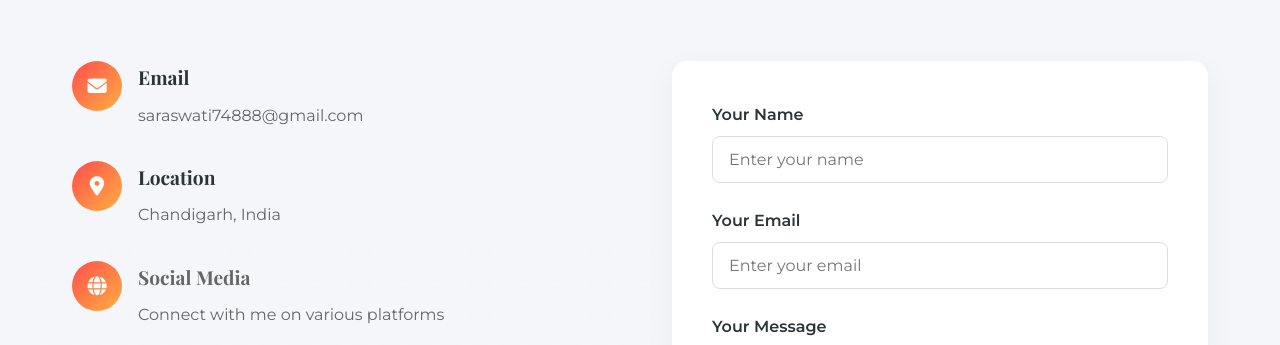
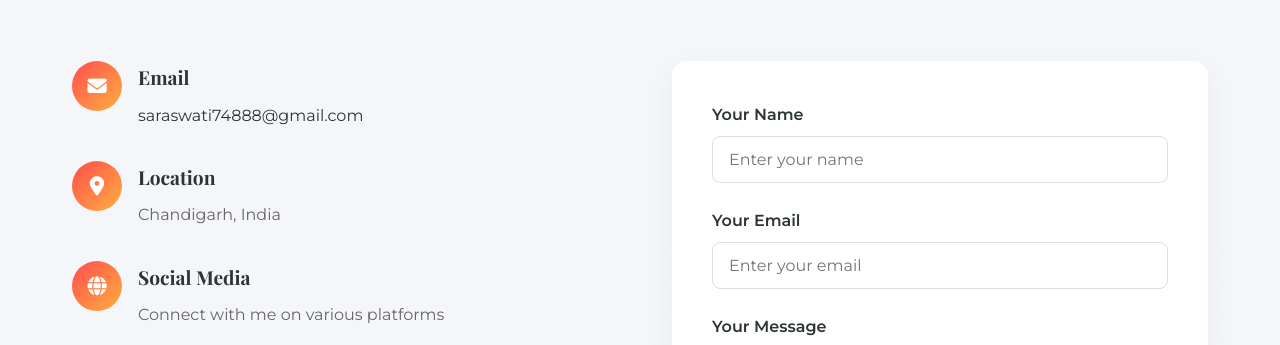
Before and after one commit to saraswati1664/Saras-Portfolio, a plain HTML site: page index.html in a window 1280 px wide. Shown: the part 3445-3790 px from the top of the page. Drawn offline with nearby package versions, Linux system fonts and the light colour scheme.

Commit message:
first commit

```diff
--- a/style.css
+++ b/style.css
@@ -627,15 +627,20 @@ nav a:hover::after {
   margin-bottom: 0.5rem;
 }
 
-.contact-text p, .contact-text a {
+.contact-text p {
   color: #666;
   text-decoration: none;
   transition: color 0.3s;
 }
+.contact-text a{
+  color: var(--dark);
+  text-decoration: none;
+  transition: color 0.3s;
+}
 
-.contact-text a:hover {
+/* .contact-text a:hover {
   color: var(--primary);
-}
+} */
 
 .contact-form {
   background: white;
```
